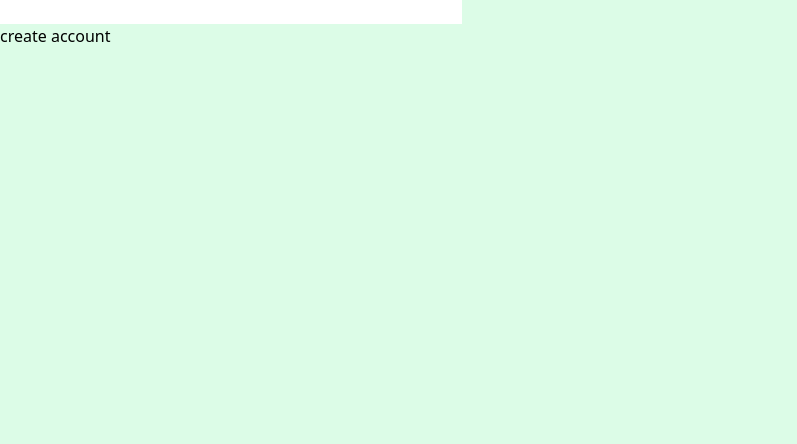
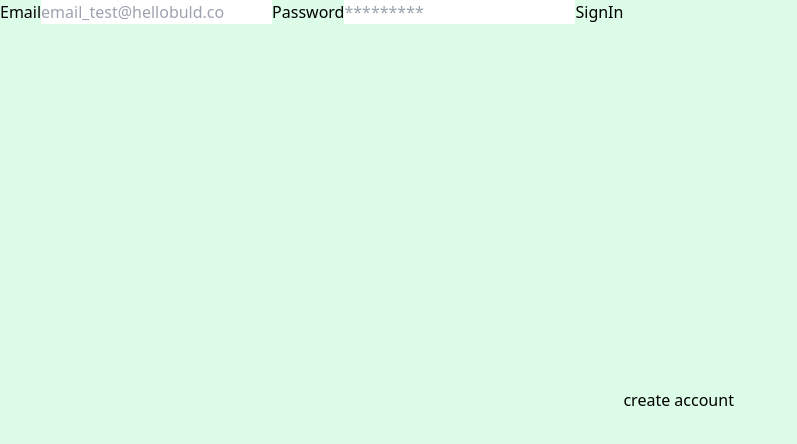
Before and after one commit to camilojimenez19/hellobuild-auth, a React (Create React App) app: page / in a window 1280 px wide. Shown: the top 444 px of the page, without its empty margins (0-797 px from the left). Built offline with nearby package versions, Linux system fonts and the light colour scheme; no server answers.

Commit message:
Making signin component

```diff
--- a/src/components/SignIn.js
+++ b/src/components/SignIn.js
@@ -1,20 +1,70 @@
-import React from "react";
+import React, { useState } from "react";
+
+import { useAuth } from "../context/AuthContex";
+import { firabaseError } from "../helpers/firabaseErros";
+import { useForm } from "../hooks/useForm";
 
 export const SignIn = ({ setShowSignUp }) => {
 
-  // const [form, setForm] = useState({
-  //   email: '',
-  //   password: ''
-  // });
+  const [error, setError] = useState();
+
+  /* Hook auth */
+  const { signIn, setIsSignIn } = useAuth();
+
+  const { email, password, onChange } = useForm({
+    email: "",
+    password: "",
+  });
+
+  /* Handle change for inputs */
+  const handleChange = ({ target: { name, value } }) => {
+    onChange(value, name);
+  };
+
+  /* Handle for submut signin */
+  const handleSubmit = async (e) => {
+    e.preventDefault();
+    setError('');
+
+    if(email === "" && password === "")
+      return setError("Email and password are required");
+
+    try {
+      await signIn(email, password);
+      setIsSignIn(true);
+    } catch (error) {
+      const errorCode = error.code;
+      const message = firabaseError(errorCode);
+      console.log(error)
+      setError(message);
+    }
+  };
 
   return (
-    <div>
-      <form>
-        <input type="email" name="email" id="name"/>
-        <input type="password" name="password" id="password"/>
+    <>
+      { error && <p>{error}</p>}
+
+      <form onSubmit={handleSubmit}>
+        <label htmlFor="email">Email</label>
+        <input
+          type="email"
+          name="email"
+          placeholder="email_test@hellobuld.co"
+          onChange={handleChange}
+        />
+
+        <label htmlFor="password">Password</label>
+        <input
+          type="password"
+          name="password"
+          id="password"
+          placeholder="*********"
+          onChange={handleChange}
+        />
+
+        <button>SignIn</button>
       </form>
-
       <button onClick={() => setShowSignUp(true) }>create account</button>
-    </div>
+    </>
   );
 };
--- a/src/components/SignUp.js
+++ b/src/components/SignUp.js
@@ -1,5 +1,5 @@
-import { async } from "@firebase/util";
 import React, { useState } from "react";
+
 import { useAuth } from "../context/AuthContex";
 import { firabaseError } from "../helpers/firabaseErros";
 import { useForm } from "../hooks/useForm";
@@ -35,6 +35,7 @@ export const SignUp = ({ setShowSignUp }) => {
     } catch (error) {
       const errorCode = error.code;
       const message = firabaseError(errorCode)
+      console.log(error)
       setError(message);
     }
   };
--- a/src/helpers/firabaseErros.js
+++ b/src/helpers/firabaseErros.js
@@ -3,7 +3,9 @@
 const errorCodes = {
     "auth/email-already-in-use": "Email already in use",
     "auth/weak-password": "Password should be at least 6 characters",
-    "auth/invalid-email": "Email is invalid"
+    "auth/invalid-email": "Email is invalid",
+    "auth/wrong-password": "Wrong credentials",
+    "auth/user-not-found": "User not exist"
 }
 
 /* Handle error for firabase */
```
